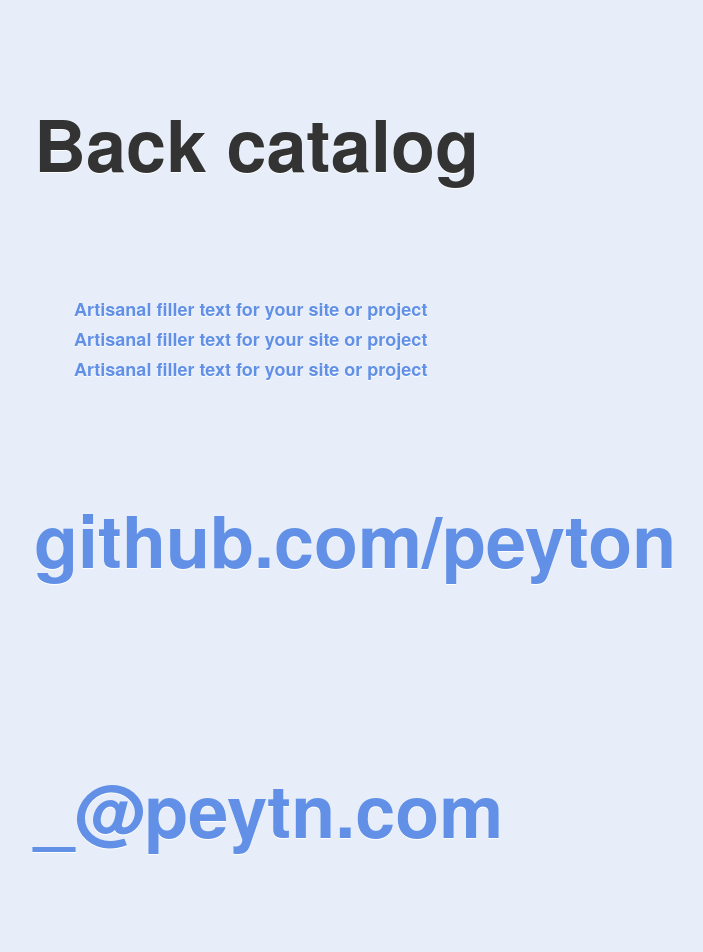
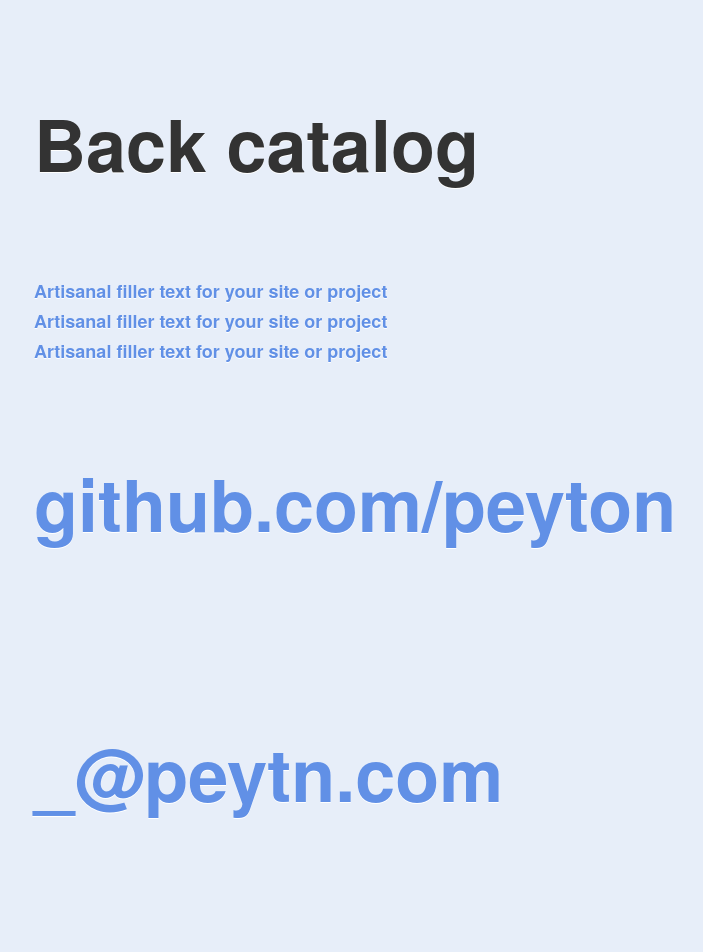
Before and after one commit to peyton/peyton.github.io, a Jekyll site: the page built from index.html, in a window 1280 px wide. Shown: the whole page, without its empty margins (363-1066 px from the left). Built offline with Jekyll 4.4.1, drawn with Linux system fonts in a browser that asks for light colours; after the commit the page ends 916 px from its top, so only the background shows below that.

Commit message:
Fix ul padding

```diff
--- a/_includes/default.css
+++ b/_includes/default.css
@@ -10,5 +10,4 @@
 h2 { font-size:2em; }
 h3 { font-size:1.33333em; }
 p, li { font-family:"Minion Pro",Gentium,"Gentium Basic","Hoefler Text",Constantia,"Palatino Linotype",Georgia,serif; }
-ul { list-style: none; }
-li { margin: 0; padding: 0; }
+ul { list-style: none; margin: 0; padding: 0; }
```
